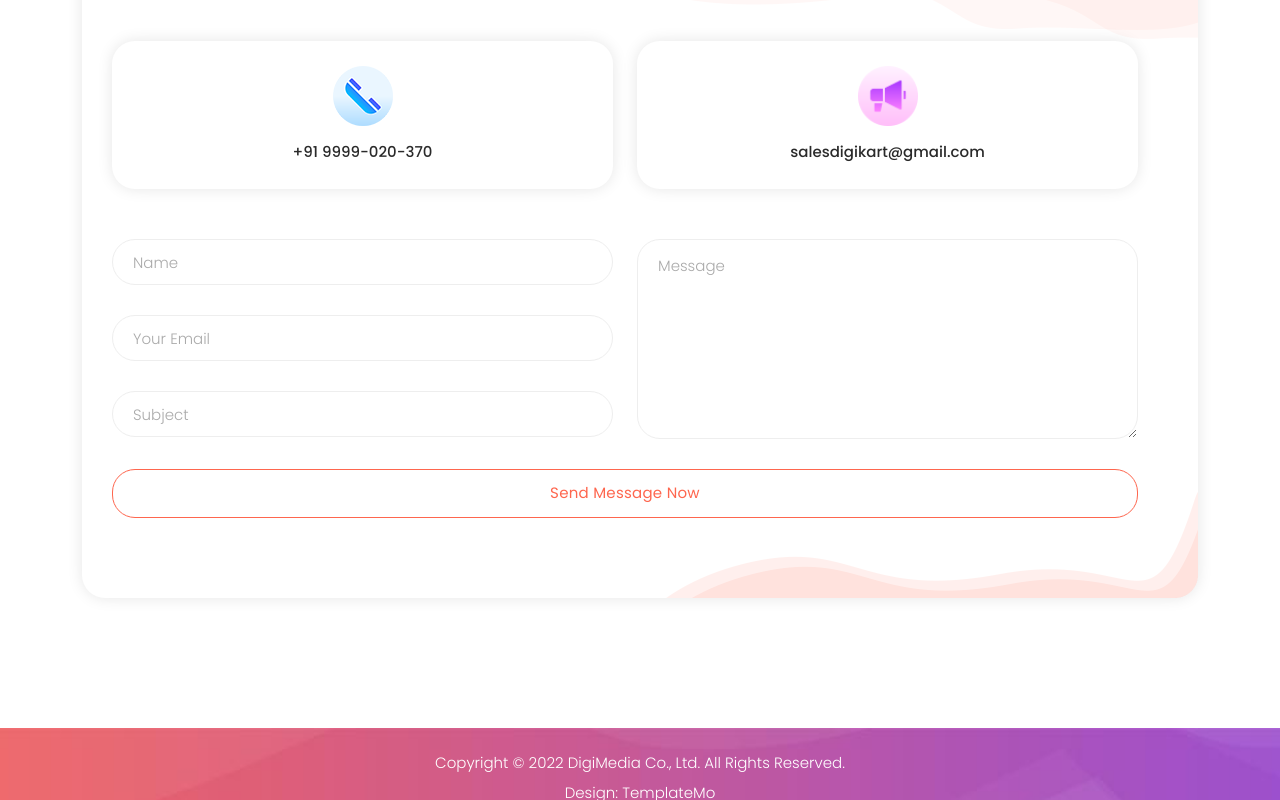
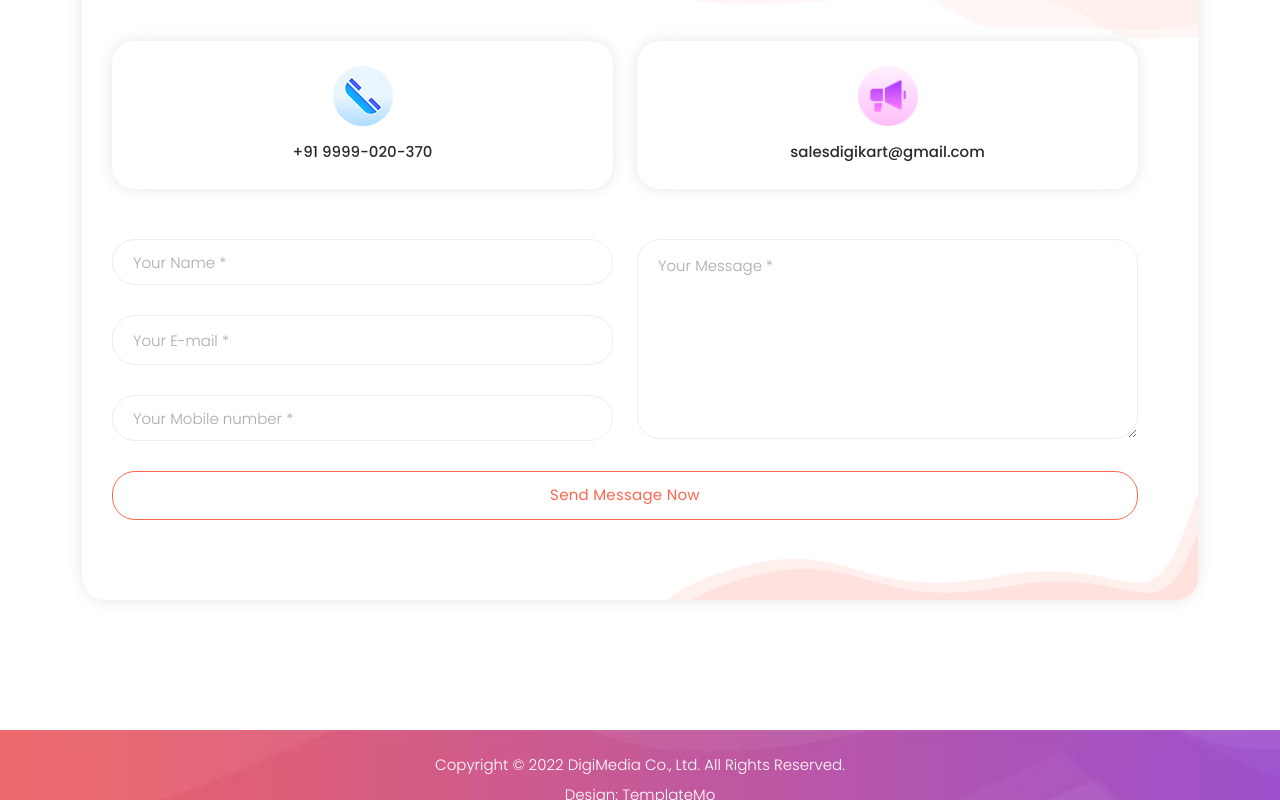
Before and after one commit to digikartmediasolution/digikart, a plain HTML site: page index.html in a window 1280 px wide. Shown: the part 5530-6330 px from the top of the page. Drawn offline with Linux system fonts and the light colour scheme; files whose address does not match are found by name.

Commit message:
contact form implemented

```diff
--- a/assets/css/templatemo-digimedia-v2.css
+++ b/assets/css/templatemo-digimedia-v2.css
@@ -2112,3 +2112,7 @@ responsive
 div.a {
   word-wrap: normal;
 }
+
+.form-main {
+  padding-top: 30px;
+}
--- a/index.html
+++ b/index.html
@@ -948,34 +948,38 @@ https://templatemo.com/tm-568-digimedia
                           </div>
                         </div>
                       </div> -->
+                      <form id="contactForm" class="form-main">
                         <div class="col-lg-6">
                           <fieldset>
                             <input
-                            type="name"
+                              type="text"
                               name="name"
                               id="name"
-                            placeholder="Name"
-                            autocomplete="on"
+                              placeholder="Your Name *"
                               required
                             />
                           </fieldset>
                           <fieldset>
                             <input
                               type="text"
+                              class="form-control py-4"
                               name="email"
                               id="email"
-                            pattern="[^ @]*@[^ @]*"
-                            placeholder="Your Email"
-                            required=""
+                              pattern="[a-z0-9._%+-]+@[a-z0-9.-]+\.[a-z]{2,}$"
+                              title="Enter a valid E-mail."
+                              placeholder="Your E-mail *"
+                              required
                             />
                           </fieldset>
                           <fieldset>
                             <input
-                            type="subject"
-                            name="subject"
-                            id="subject"
-                            placeholder="Subject"
-                            autocomplete="on"
+                              name="phone"
+                              id="phone"
+                              placeholder="Your Mobile number *"
+                              pattern="[6-9][0-9]{9}"
+                              maxlength="10"
+                              title="Enter a valid Mobile number."
+                              required
                             />
                           </fieldset>
                         </div>
@@ -983,11 +987,12 @@ https://templatemo.com/tm-568-digimedia
                           <fieldset>
                             <textarea
                               name="message"
-                            type="text"
                               class="form-control"
                               id="message"
-                            placeholder="Message"
-                            required=""
+                              cols="30"
+                              rows="4"
+                              placeholder="Your Message *"
+                              required
                             ></textarea>
                           </fieldset>
                         </div>
@@ -1001,7 +1006,76 @@ https://templatemo.com/tm-568-digimedia
                               Send Message Now
                             </button>
                           </fieldset>
+                          <div id="status"></div>
                         </div>
+                      </form>
+
+                      <!-- <form id="contactForm" class="form-main">
+                        <div class="col-xs-12">
+                          <div class="row">
+                            <div class="form-group col-xs-6">
+                              <label for="name">Name</label>
+                              <input
+                                type="text"
+                                class="form-control py-4"
+                                name="name"
+                                id="name"
+                                placeholder="Your Name *"
+                                required
+                              />
+                            </div>
+                            <div class="form-group col-xs-6">
+                              <label for="email">Email</label>
+                              <input
+                                type="text"
+                                class="form-control py-4"
+                                name="email"
+                                id="email"
+                                pattern="[a-z0-9._%+-]+@[a-z0-9.-]+\.[a-z]{2,}$"
+                                title="Enter a valid E-mail."
+                                placeholder="Your E-mail *"
+                                required
+                              />
+                            </div>
+                          </div>
+                          <div class="row">
+                            <div class="form-group col-xs-6">
+                              <label for="phone">Phone</label>
+                              <input
+                                class="form-control py-4"
+                                name="phone"
+                                id="phone"
+                                placeholder="Your Mobile number *"
+                                pattern="[6-9][0-9]{9}"
+                                maxlength="10"
+                                title="Enter a valid Mobile number."
+                                required
+                              />
+                            </div>
+
+                            <div class="form-group col-xs-12">
+                              <label for="message">Message</label>
+                              <textarea
+                                name="message"
+                                class="form-control"
+                                id="message"
+                                cols="30"
+                                rows="4"
+                                placeholder="Your Message *"
+                                required
+                              ></textarea>
+                            </div>
+                          </div>
+
+                          <div class="row">
+                            <div class="col-xs-12 text-center">
+                              <button type="submit" class="btn btn-custom">Submit</button>
+
+                              <div id="status"></div>
+                            </div>
+                          </div>
+                        </div>
+                      </form> -->
                     </div>
                   </div>
                 </div>
```
Lines whose indentation alone changed are shown as unchanged.
